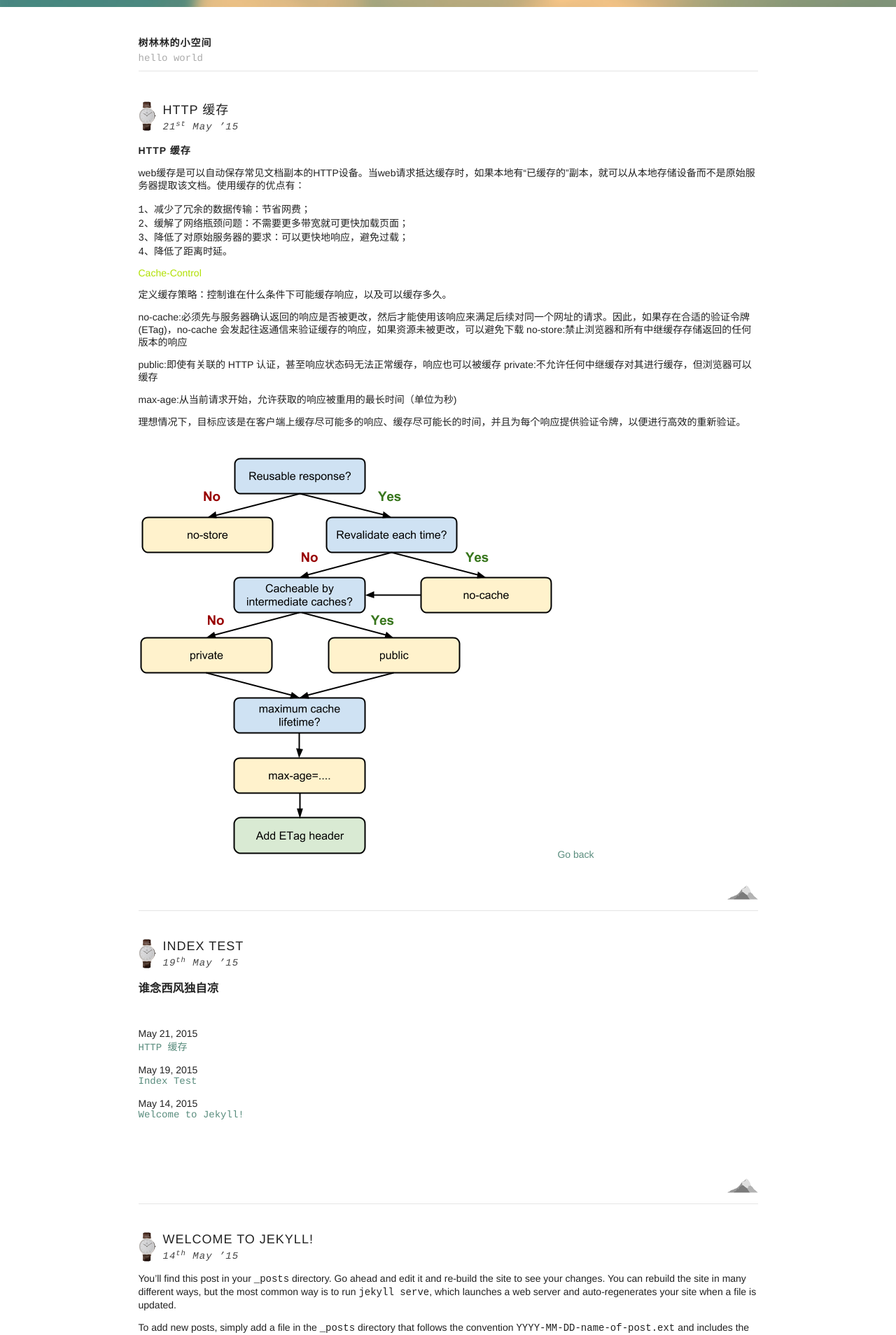
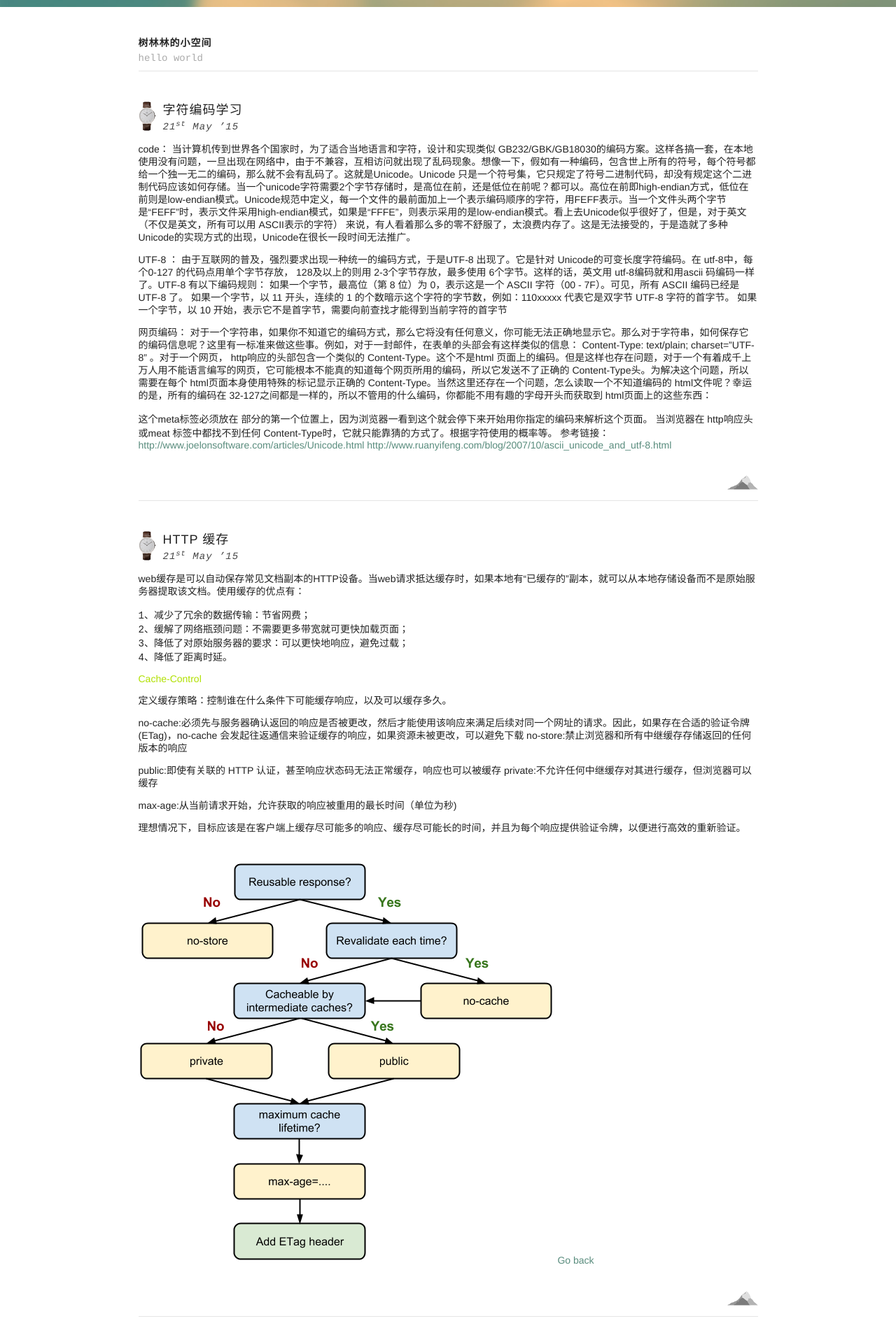
Before and after one commit to blueskey/site, a Jekyll site: the page built from index.html, in a window 1280 px wide. Shown: the top 1908 px of the page at 70% size. Built offline with Jekyll 4.4.1, drawn with Linux system fonts in a browser that asks for light colours; the list of posts is cut into pages by our own code.

Commit message:
encoding

```diff
--- /dev/null
+++ b/_posts/2015-05-21-character-encoding.markdown
@@ -0,0 +1,33 @@
+---
+layout: post
+title: "字符编码学习"
+date: 2015-05-21 10:01:32
+categories: encoding
+---
+
+
+code：
+    当计算机传到世界各个国家时，为了适合当地语言和字符，设计和实现类似 GB232/GBK/GB18030的编码方案。这样各搞一套，在本地使用没有问题，一旦出现在网络中，由于不兼容，互相访问就出现了乱码现象。想像一下，假如有一种编码，包含世上所有的符号，每个符号都给一个独一无二的编码，那么就不会有乱码了。这就是Unicode。Unicode
+只是一个符号集，它只规定了符号二进制代码，却没有规定这个二进制代码应该如何存储。当一个unicode字符需要2个字节存储时，是高位在前，还是低位在前呢？都可以。高位在前即high-endian方式，低位在前则是low-endian模式。Unicode规范中定义，每一个文件的最前面加上一个表示编码顺序的字符，用FEFF表示。当一个文件头两个字节是“FEFF”时，表示文件采用high-endian模式，如果是“FFFE"，则表示采用的是low-endian模式。看上去Unicode似乎很好了，但是，对于英文（不仅是英文，所有可以用
+ASCII表示的字符） 来说，有人看着那么多的零不舒服了，太浪费内存了。这是无法接受的，于是造就了多种Unicode的实现方式的出现，Unicode在很长一段时间无法推广。
+
+UTF-8 ：
+    由于互联网的普及，强烈要求出现一种统一的编码方式，于是UTF-8 出现了。它是针对 Unicode的可变长度字符编码。在 utf-8中，每个0-127 的代码点用单个字节存放， 128及以上的则用 2-3个字节存放，最多使用 6个字节。这样的话，英文用 utf-8编码就和用ascii 码编码一样了。UTF-8 有以下编码规则：
+如果一个字节，最高位（第 8 位）为 0，表示这是一个 ASCII 字符（00 - 7F）。可见，所有 ASCII 编码已经是 UTF-8 了。
+如果一个字节，以 11 开头，连续的 1 的个数暗示这个字符的字节数，例如：110xxxxx 代表它是双字节 UTF-8 字符的首字节。
+如果一个字节，以 10 开始，表示它不是首字节，需要向前查找才能得到当前字符的首字节
+
+
+
+网页编码： 对于一个字符串，如果你不知道它的编码方式，那么它将没有任何意义，你可能无法正确地显示它。那么对于字符串，如何保存它的编码信息呢？这里有一标准来做这些事。例如，对于一封邮件，在表单的头部会有这样类似的信息： Content-Type: text/plain; charset="UTF-8" 。对于一个网页， http响应的头部包含一个类似的 Content-Type。这个不是html
+页面上的编码。但是这样也存在问题，对于一个有着成千上万人用不能语言编写的网页，它可能根本不能真的知道每个网页所用的编码，所以它发送不了正确的 Content-Type头。为解决这个问题，所以需要在每个 html页面本身使用特殊的标记显示正确的 Content-Type。当然这里还存在一个问题，怎么读取一个不知道编码的
+html文件呢？幸运的是，所有的编码在 32-127之间都是一样的，所以不管用的什么编码，你都能不用有趣的字母开头而获取到 html页面上的这些东西：
+<html>
+<head>
+<meta http-equiv="Content-Type" content="text/html; charset=utf-8">
+这个meta标签必须放在 <head>部分的第一个位置上，因为浏览器一看到这个就会停下来开始用你指定的编码来解析这个页面。
+当浏览器在 http响应头或meat 标签中都找不到任何 Content-Type时，它就只能靠猜的方式了。根据字符使用的概率等。
+
+参考链接：
+<a href='http://www.joelonsoftware.com/articles/Unicode.html'>http://www.joelonsoftware.com/articles/Unicode.html</a>
+<a href='http://www.ruanyifeng.com/blog/2007/10/ascii_unicode_and_utf-8.html'>http://www.ruanyifeng.com/blog/2007/10/ascii_unicode_and_utf-8.html</a>
--- a/_posts/2015-05-21-http-catch.markdown
+++ b/_posts/2015-05-21-http-catch.markdown
@@ -4,8 +4,6 @@
 date:   2015-05-21 09:55:59
 categories: http
 ---
-
-<h1>{{page.title}}</h1>
 
 web缓存是可以自动保存常见文档副本的HTTP设备。当web请求抵达缓存时，如果本地有“已缓存的”副本，就可以从本地存储设备而不是原始服务器提取该文档。使用缓存的优点有：
 
--- a/_sass/_variables.scss
+++ b/_sass/_variables.scss
@@ -8,7 +8,7 @@
 
     // Colours
     $link-colour: #598c7d !default;
-    $link-colour-over: darken($link-colour, 15%) !default;
+    $link-colour-over: darken($link-colour, 5%) !default;
     $text-colour: #222 !default;
     $inverse-text-colour: #eee !default; // For use on dark backgrounds
     $subtitle-colour: #aaaaaa !default;
```
Also changed, not shown: _sass/modules/about/_variables.scss (line endings or trailing spaces), _sass/modules/post/_variables.scss (line endings or trailing spaces).
